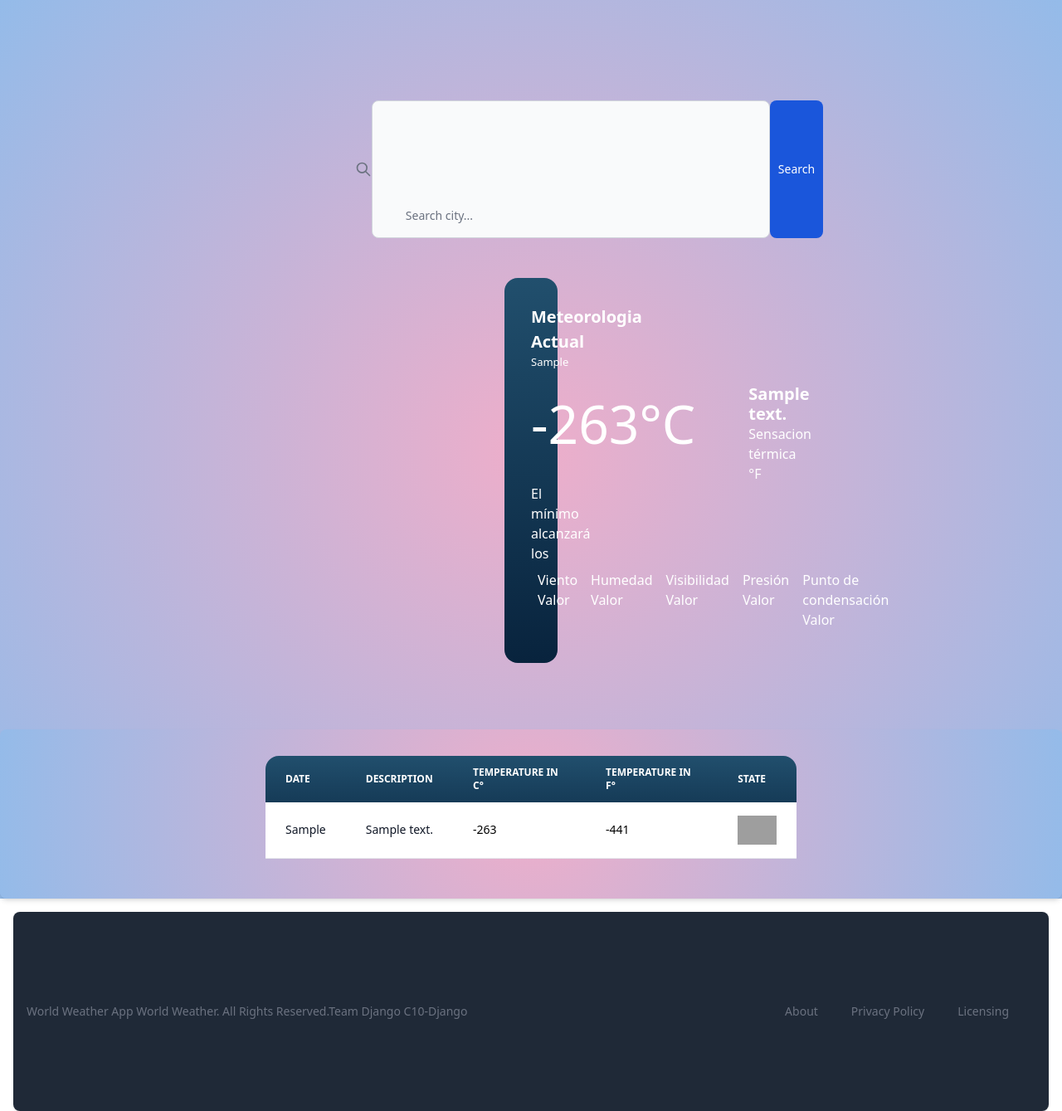
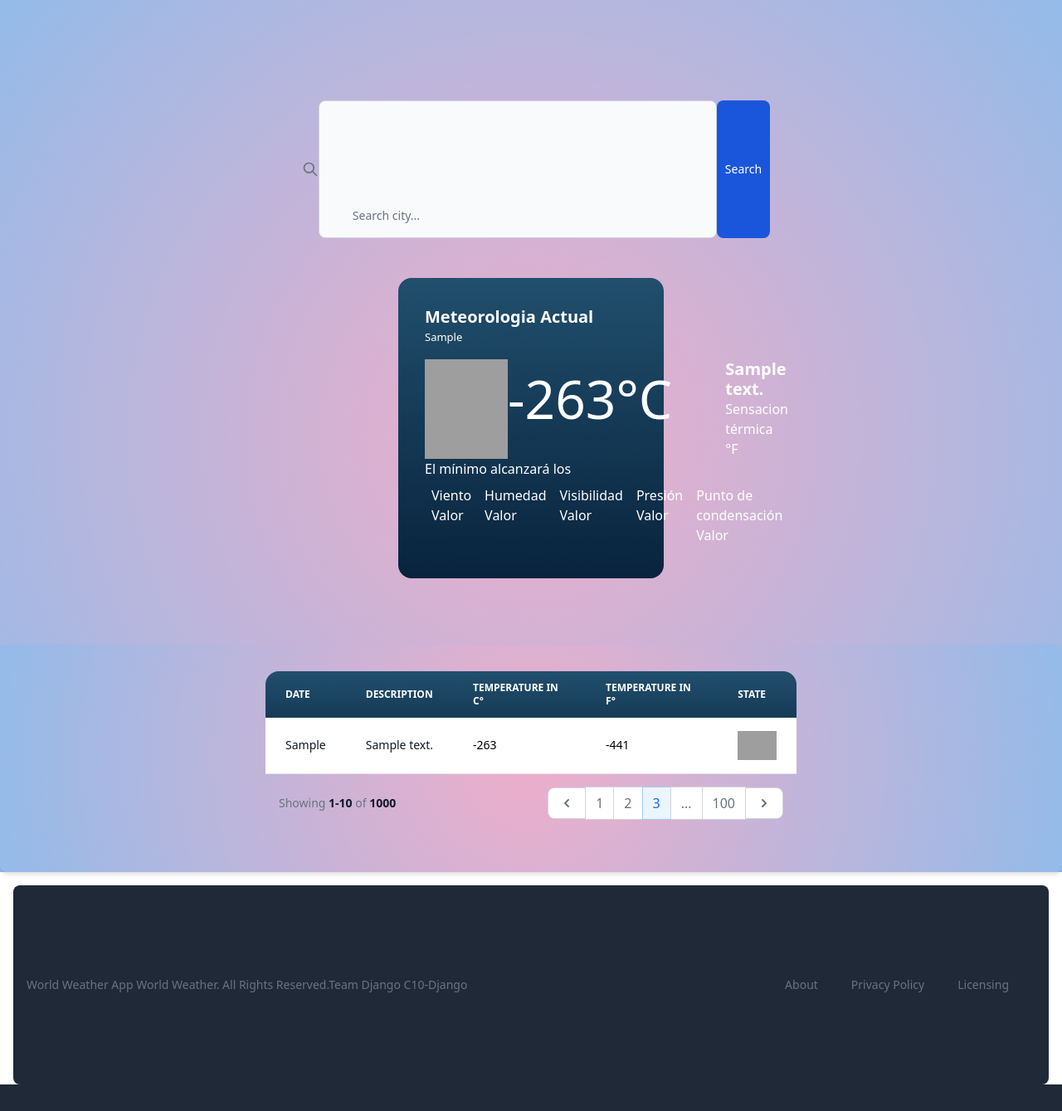
Before and after one commit to No-Country/C10-15-ft-django, a Django app: page / in a window 1280 px wide. Shown: the part 77-1416 px from the top of the page at 83% size. After the commit the page ends 1384 px from the top, so only its background shows below. Run offline with Django 4.2, Linux system fonts and the light colour scheme; tables that the repository leaves empty hold one stand-in row (values such as "Sample post"); a database or web service that is not in the repository returns one stand-in record (values such as "Sample title"); data that the repository does not hold is empty; style sheets or scripts are compiled from the project's sources; some libraries are stand-ins or nearby versions; grey boxes are pictures that could not be loaded.

Commit message:
correction

```diff
--- a/django_weather/weatherApp/templates/index.html
+++ b/django_weather/weatherApp/templates/index.html
@@ -2,7 +2,7 @@
 
 {% block content %}
 
-<div class="flex flex-col" style="padding-top: 25px;padding-bottom: 5rem;padding-left: 38rem;padding-right: 38rem;">
+<div class="flex flex-col" style="padding-top: 25px;padding-bottom: 5rem;padding-left: 30rem;padding-right: 30rem;">
   <div class="flex flex-row justify-center items-center p-24" style="padding-bottom: 2rem;">
     <form method="POST">
       {% csrf_token %}
@@ -105,8 +105,44 @@
           </tr>
           {% endfor %}
       </tbody>
-  </table>
+    </table>
+    {# table new #}
+    <nav class="flex items-center justify-between" aria-label="Table navigation" style="padding: 1rem;">
+      <span class="text-sm font-normal text-gray-500 dark:text-gray-400">Showing <span class="font-semibold text-gray-900 dark:text-white">1-10</span> of <span class="font-semibold text-gray-900 dark:text-white">1000</span></span>
+      <ul class="inline-flex items-center -space-x-px">
+          <li>
+              <a href="#" class="block px-3 py-2 ml-0 leading-tight text-gray-500 bg-white border border-gray-300 rounded-l-lg hover:bg-gray-100 hover:text-gray-700">
+                  <span class="sr-only">Previous</span>
+                  <svg class="w-5 h-5" aria-hidden="true" fill="currentColor" viewBox="0 0 20 20" xmlns="http://www.w3.org/2000/svg"><path fill-rule="evenodd" d="M12.707 5.293a1 1 0 010 1.414L9.414 10l3.293 3.293a1 1 0 01-1.414 1.414l-4-4a1 1 0 010-1.414l4-4a1 1 0 011.414 0z" clip-rule="evenodd"></path></svg>
+              </a>
+          </li>
+          <li>
+              <a href="#" class="px-3 py-2 leading-tight text-gray-500 bg-white border border-gray-300 hover:bg-gray-100 hover:text-gray-700 dark:bg-gray-800 dark:border-gray-700 dark:text-gray-400 dark:hover:bg-gray-700 dark:hover:text-white">1</a>
+          </li>
+          <li>
+              <a href="#" class="px-3 py-2 leading-tight text-gray-500 bg-white border border-gray-300 hover:bg-gray-100 hover:text-gray-700 dark:bg-gray-800 dark:border-gray-700 dark:text-gray-400 dark:hover:bg-gray-700 dark:hover:text-white">2</a>
+          </li>
+          <li>
+              <a href="#" aria-current="page" class="z-10 px-3 py-2 leading-tight text-blue-600 border border-blue-300 bg-blue-50 hover:bg-blue-100 hover:text-blue-700 dark:border-gray-700 dark:bg-gray-700 dark:text-white">3</a>
+          </li>
+          <li>
+              <a href="#" class="px-3 py-2 leading-tight text-gray-500 bg-white border border-gray-300 hover:bg-gray-100 hover:text-gray-700 dark:bg-gray-800 dark:border-gray-700 dark:text-gray-400 dark:hover:bg-gray-700 dark:hover:text-white">...</a>
+          </li>
+          <li>
+              <a href="#" class="px-3 py-2 leading-tight text-gray-500 bg-white border border-gray-300 hover:bg-gray-100 hover:text-gray-700 dark:bg-gray-800 dark:border-gray-700 dark:text-gray-400 dark:hover:bg-gray-700 dark:hover:text-white">100</a>
+          </li>
+          <li>
+              <a href="#" class="block px-3 py-2 leading-tight text-gray-500 bg-white border border-gray-300 rounded-r-lg hover:bg-gray-100 hover:text-gray-700 dark:bg-gray-800 dark:border-gray-700 dark:text-gray-400 dark:hover:bg-gray-700 dark:hover:text-white">
+                  <span class="sr-only">Next</span>
+                  <svg class="w-5 h-5" aria-hidden="true" fill="currentColor" viewBox="0 0 20 20" xmlns="http://www.w3.org/2000/svg"><path fill-rule="evenodd" d="M7.293 14.707a1 1 0 010-1.414L10.586 10 7.293 6.707a1 1 0 011.414-1.414l4 4a1 1 0 010 1.414l-4 4a1 1 0 01-1.414 0z" clip-rule="evenodd"></path></svg>
+              </a>
+          </li>
+      </ul>
+  </nav>
   </div>
+</div>
+
+
 </div>
 {% endblock content %}
 
```
